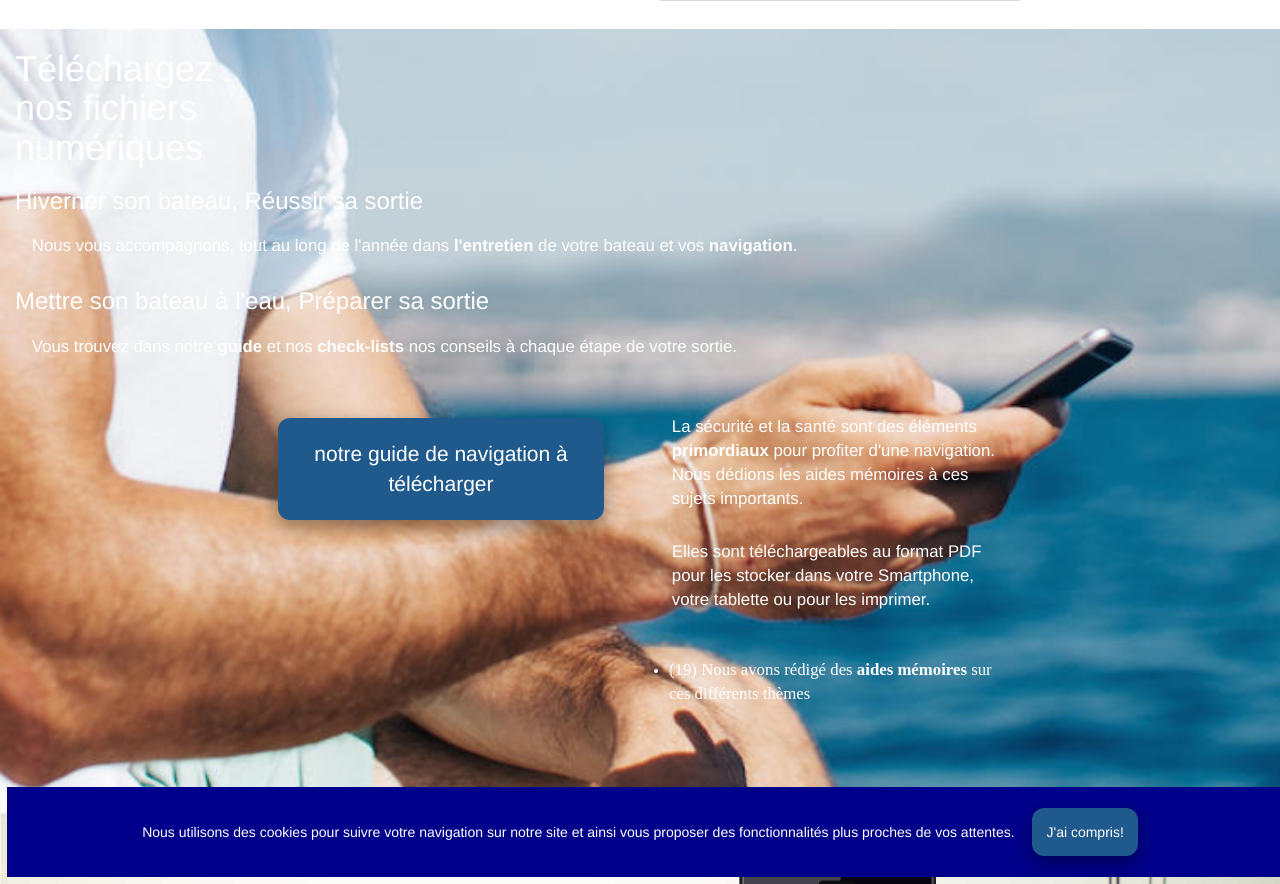
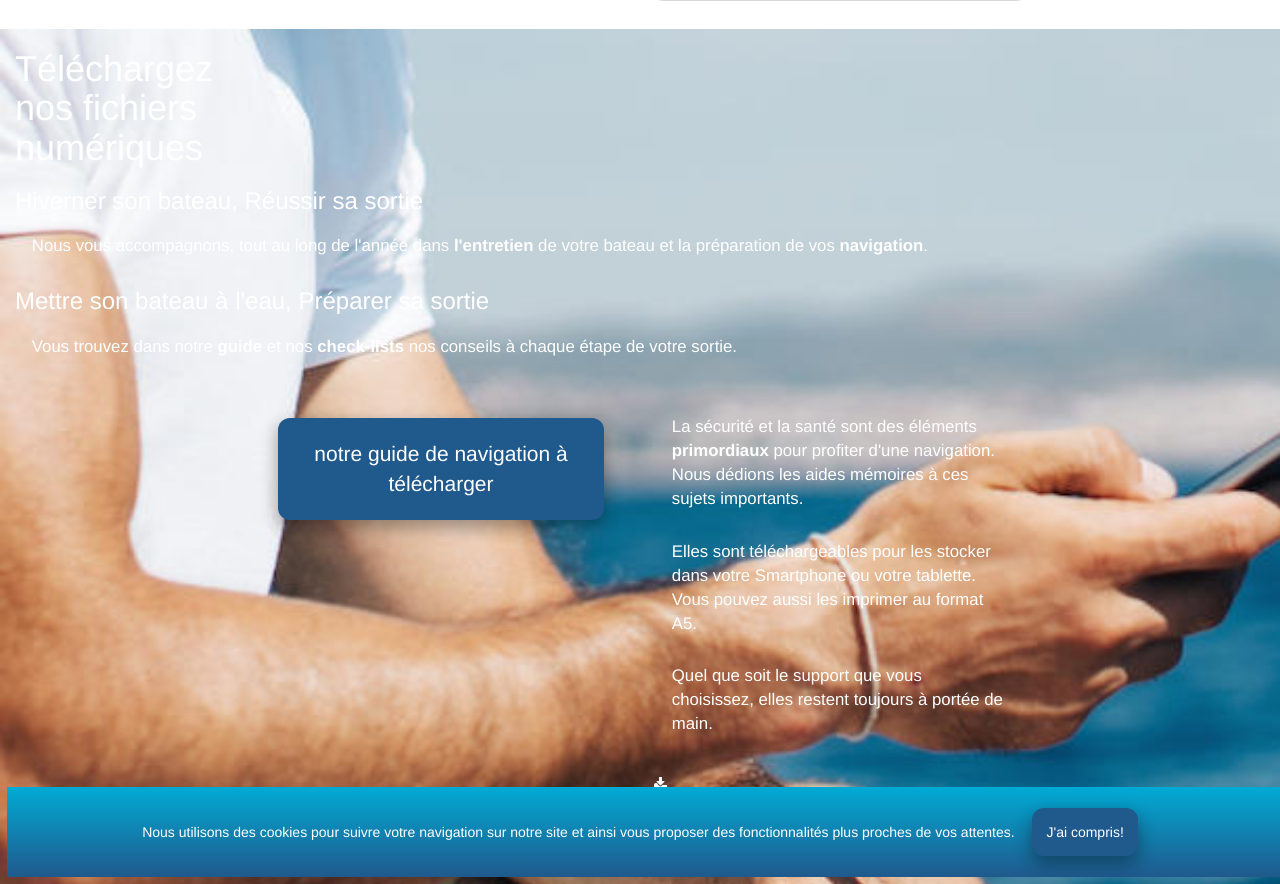
Before and after one commit to pjtiberghien/trial, a Jekyll site: the page built from docs/index.html, in a window 1280 px wide and 1400 px high, scrolled down 543 px, cut to the strip 516-1400 px from the top of the window. Built offline with Jekyll 4.4.1, drawn with Linux system fonts in a browser that asks for light colours; nearby versions of some CDN libraries.

Commit message:
vertical menu #20
Chang picto for menu + texte appearance.

```diff
--- a/docs/assets/css/main.css
+++ b/docs/assets/css/main.css
@@ -126,7 +126,7 @@
     .topnav.responsive a {
         float: none;
         display: block;
-        text-align: right;
+        text-align: center;
     }
 }
 
@@ -140,7 +140,7 @@
     width: 100%;
     margin: 0.5em;
     padding: 0.5em;
-    background-color: darkblue;
+    background-image: linear-gradient(RGB(1, 171, 213), RGB(32, 89, 140));
     color: white;
     text-align: center;
     overflow: hidden;
@@ -189,20 +189,20 @@
 
 .row h2 {
     margin: .5em 0 0 0;
-    text-align: left;
+    text-align: center;
     font-size: 3em;
 }
 
 .row h3 {
     margin: 1em 0 1em 0;
     font-size: 1.5em;
-    text-align: left;
+    text-align: center;
 }
 
 .row h4 {
     margin: 1em 0 1em 0;
     font-size: 1.5em;
-    text-align: left;
+    text-align: center;
 }
 
 .row strong {
--- a/docs/index.html
+++ b/docs/index.html
@@ -32,10 +32,9 @@
 <div class="container-fluid withbackground" id="telecharger">
         <h1>Téléchargez <br>nos fichiers<br>numériques</h1>
         <h3>Hiverner son bateau, Réussir sa sortie</h3>
-        <p>Nous vous accompagnons, tout au long de l'année dans <strong>l'entretien</strong> de votre bateau et vos <strong>navigation</strong>.</p>
+        <p>Nous vous accompagnons, tout au long de l'année dans <strong>l'entretien</strong> de votre bateau et la préparation de vos <strong>navigation</strong>.</p>
         <h3>Mettre son bateau à l'eau, Préparer sa sortie</h3>
-        <p>Vous trouvez dans notre <strong>guide</strong> et nos <strong>check-lists</strong> nos conseils à chaque
-            étape de votre sortie.</p>
+        <p>Vous trouvez dans notre <strong>guide</strong> et nos <strong>check-lists</strong> nos conseils à chaque étape de votre sortie.</p>
     <div class="row">
         <div class="col-sd-5 col-sd-offset-1 col-md-4 col-md-offset-2" id="guideatelecharger">
             <div id="bouton_download" class="bouton"><a href="assets/pdf/guide-de-navigation.pdf" target="_blank">
@@ -45,15 +44,18 @@
         <div class="col-sd-5 col-md-4" id="presentationduguide">
             <p>La sécurité et la santé sont des éléments <strong>primordiaux</strong> pour profiter d'une navigation.
                 Nous dédions les aides mémoires à ces sujets importants.</p>
-            <p>Elles sont téléchargeables au format PDF pour les stocker dans votre Smartphone, votre tablette ou pour les imprimer.</p>
-            <ul id="menu-vertical-aide-memoire-accordeon">
-                <li><a href="#">(19) Nous avons rédigé des <strong>aides mémoires</strong> sur ces différents thèmes</a>
+            <p>Elles sont téléchargeables pour les stocker dans votre Smartphone ou votre tablette.  Vous pouvez aussi les imprimer au format A5.</p>
+            <p>Quel que soit le support que vous choisissez, elles restent toujours à portée de main.</p>
+            <ul class="download" id="menu-vertical-aide-memoire-accordeon">
+                <li><a href="#">(20) Nous avons rédigé des <strong>aides mémoires</strong> sur ces différents thèmes</a>
                     <ul>
                     <li><a href="assets/pdf/#1-preparer-sa-navigation.pdf" target="_blank">aide mémoire #1 préparer sa sortie</a></li>
                     <li><a href="assets/pdf/#2-preparer-son-bateau.pdf" target="_blank">aide mémoire #2 préparer son bateau</a></li>
-                    <li><a href="assets/pdf/#3-mettre-a-eau.pdf" target="_blank">aide memoire #3 mettre son bateau à l'eau</a></li>
-                    <li><a href="assets/pdf/#4-appareiller.pdf" target="_blank">aide memoire #4 appareiller</a></li>
-                    </ul>
+                    <li><a href="assets/pdf/#3-mettre-a-eau.pdf" target="_blank">aide mémoire #3 mettre son bateau à l'eau</a></li>
+                    <li><a href="assets/pdf/#4-appareiller.pdf" target="_blank">aide mémoire #4 appareiller</a></li>
+                    <li><a href="assets/pdf/#5-reussir-sa-sortie.pdf" target="_blank">aide mémoire #5 réussir sa sortie</a></li>
+                    <li><a href="assets/pdf/#6-accoster.pdf" target="_blank">aide mémoire #6 accoster</a></li>
+                </ul>
                 </li>
             </ul>
         </div>
```
Also changed, not shown: docs/assets/css/old-main.css (deleted, +0 -167 lines), 4 other files.
